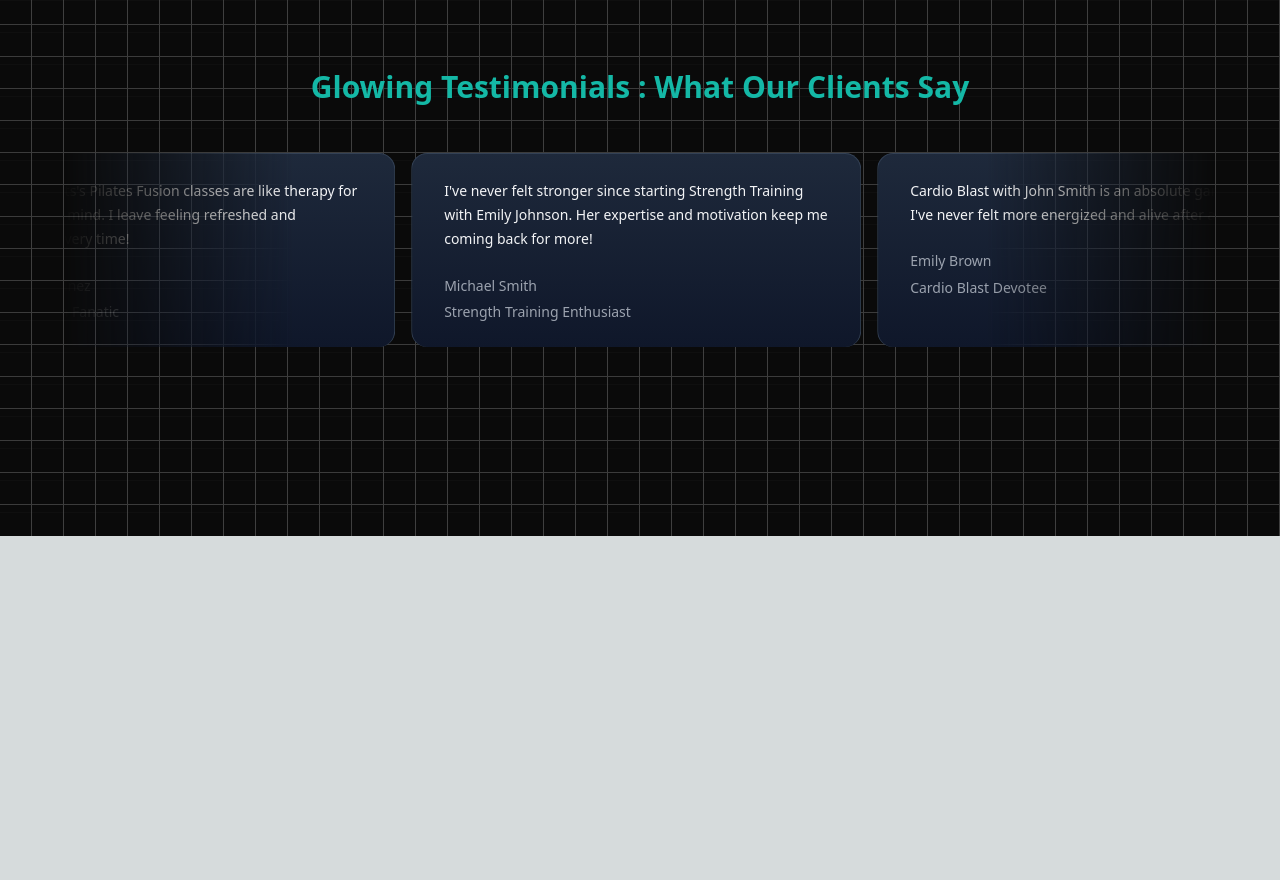
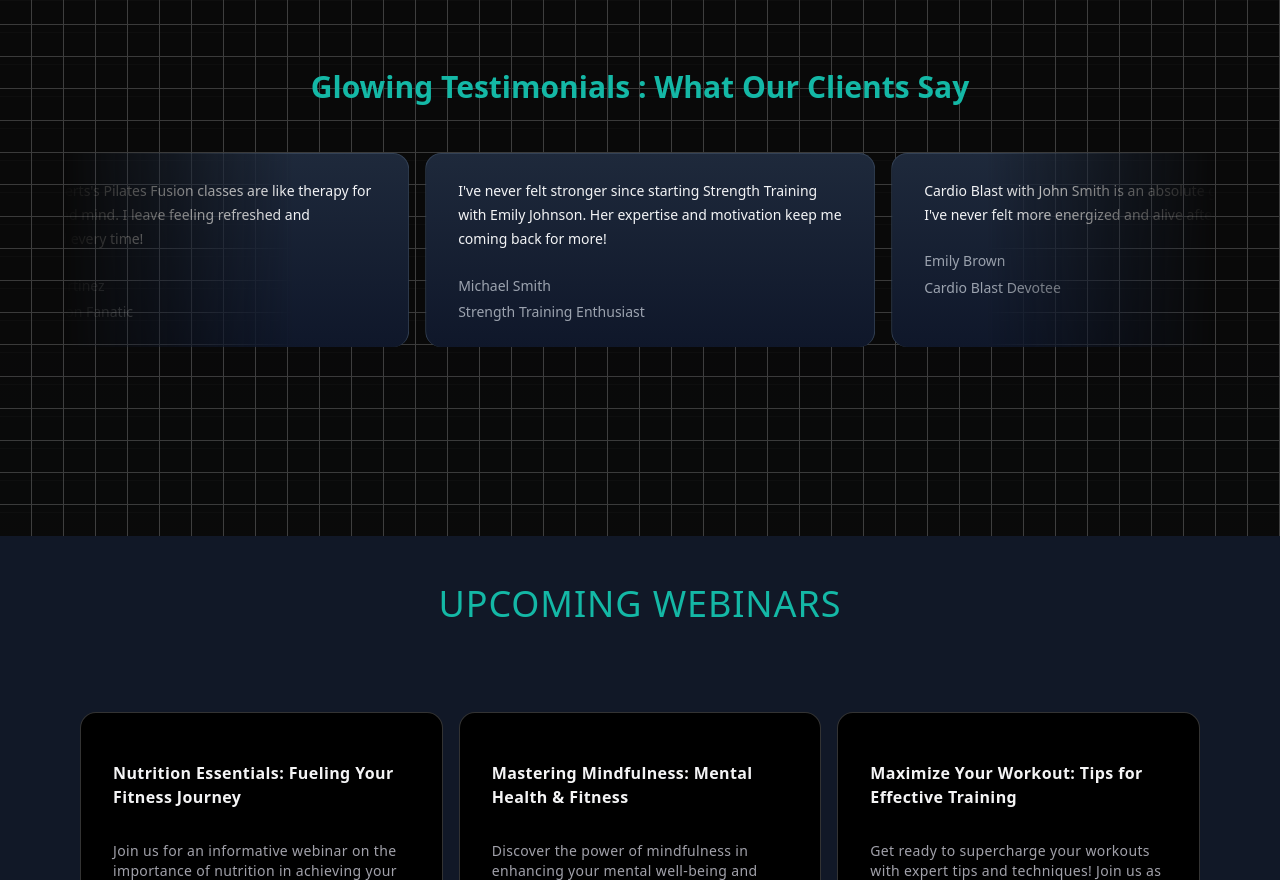
Before and after one commit to anafariya/gym-cc-portfolio, a Next.js app: page / in a window 1280 px wide. Shown: the part 1920-2800 px from the top of the page. Before the commit the page ends 2456 px from the top, so only its background shows below. Built offline with nearby package versions, Linux system fonts and the light colour scheme.

Commit message:
added upcoming webinars

```diff
--- a/src/app/page.tsx
+++ b/src/app/page.tsx
@@ -3,6 +3,7 @@ import FeaturedPrograms from "@/components/FeaturedPrograms";
 import Image from "next/image";
 import WhyChooseUs from "@/components/WhyChooseUs";
 import GymTestimonials from "@/components/TestimonialCards";
+import UpcomingWebinars from "@/components/UpcomingWebinars";
 
 
 export default function Home() {
@@ -12,6 +13,7 @@ export default function Home() {
       <FeaturedPrograms/>
       <WhyChooseUs/>
       <GymTestimonials/>
+      <UpcomingWebinars/>
     </main>
   );
 }
--- /dev/null
+++ b/src/components/UpcomingWebinars.tsx
@@ -0,0 +1,69 @@
+"use client"
+
+import Link from 'next/link'
+import { HoverEffect } from './ui/card-hover-effect'
+function UpcomingWebinars() {
+
+    const featuredWebinars = [
+        {
+          "title": "Nutrition Essentials: Fueling Your Fitness Journey",
+          "description": "Join us for an informative webinar on the importance of nutrition in achieving your fitness goals. Learn about essential nutrients, meal planning, and healthy eating habits to support your active lifestyle.",
+          "slug": "nutrition-essentials",
+          "isFeatured": true
+        },
+        {
+          "title": "Mastering Mindfulness: Mental Health & Fitness",
+          "description": "Discover the power of mindfulness in enhancing your mental well-being and overall fitness. In this webinar, we'll explore mindfulness techniques, stress management strategies, and their impact on your physical health.",
+          "slug": "mastering-mindfulness",
+          "isFeatured": true
+        },
+        {
+          "title": "Maximize Your Workout: Tips for Effective Training",
+          "description": "Get ready to supercharge your workouts with expert tips and techniques! Join us as we discuss effective training methods, workout programming, and how to optimize your gym sessions for maximum results.",
+          "slug": "maximize-your-workout",
+          "isFeatured": true
+        },
+        {
+          "title": "Injury Prevention & Recovery: Stay Strong, Stay Safe",
+          "description": "Learn how to prevent injuries and promote faster recovery in your fitness journey. Our webinar will cover common workout injuries, injury prevention strategies, and effective techniques for rehabilitation.",
+          "slug": "injury-prevention-recovery",
+          "isFeatured": true
+        },
+        {
+          "title": "Unlock Your Potential: Goal Setting & Motivation",
+          "description": "Achieve your fitness dreams with effective goal setting and motivation techniques. Join us to learn how to set SMART fitness goals, stay motivated, and overcome common obstacles on your path to success.",
+          "slug": "unlock-your-potential",
+          "isFeatured": true
+        }
+      ]
+
+  return (
+    <div className='p-12 bg-gray-900'>
+        <div className='max-w-7xl mx-auto px-4 sm:px-6'>
+            <div className='text-center'>
+                <h2 className='text-4xl text-teal-500 tracking-wide uppercase'>
+                    upcoming webinars
+                </h2>
+            </div>
+            <div className='mt-10'>
+                <HoverEffect
+                items = {featuredWebinars.map(webinar => (
+                    {
+                        title: webinar.title,
+                        description: webinar.description,
+                        link: webinar.slug
+                    }
+                ))}
+                />
+            </div>
+            <div className='mt-10 text-center'>
+                <Link href="/" className='text-teal-400 font-semibold text-lg border-b-2 border-teal-400 hover:text-white hover:border-white transition duration-300'>
+                    View All Webinars
+                </Link>
+            </div>
+        </div>
+    </div>
+  )
+}
+
+export default UpcomingWebinars
--- /dev/null
+++ b/src/components/ui/card-hover-effect.tsx
@@ -0,0 +1,111 @@
+import { cn } from "@/utils/cn";
+import { AnimatePresence, motion } from "framer-motion";
+import Link from "next/link";
+import { useState } from "react";
+
+export const HoverEffect = ({
+  items,
+  className,
+}: {
+  items: {
+    title: string;
+    description: string;
+    link: string;
+  }[];
+  className?: string;
+}) => {
+  let [hoveredIndex, setHoveredIndex] = useState<number | null>(null);
+
+  return (
+    <div
+      className={cn(
+        "grid grid-cols-1 md:grid-cols-2  lg:grid-cols-3  py-10",
+        className
+      )}
+    >
+      {items.map((item, idx) => (
+        <Link
+          href={item?.link}
+          key={item?.link}
+          className="relative group  block p-2 h-full w-full"
+          onMouseEnter={() => setHoveredIndex(idx)}
+          onMouseLeave={() => setHoveredIndex(null)}
+        >
+          <AnimatePresence>
+            {hoveredIndex === idx && (
+              <motion.span
+                className="absolute inset-0 h-full w-full bg-neutral-200 dark:bg-slate-800/[0.8] block  rounded-3xl"
+                layoutId="hoverBackground"
+                initial={{ opacity: 0 }}
+                animate={{
+                  opacity: 1,
+                  transition: { duration: 0.15 },
+                }}
+                exit={{
+                  opacity: 0,
+                  transition: { duration: 0.15, delay: 0.2 },
+                }}
+              />
+            )}
+          </AnimatePresence>
+          <Card>
+            <CardTitle>{item.title}</CardTitle>
+            <CardDescription>{item.description}</CardDescription>
+          </Card>
+        </Link>
+      ))}
+    </div>
+  );
+};
+
+export const Card = ({
+  className,
+  children,
+}: {
+  className?: string;
+  children: React.ReactNode;
+}) => {
+  return (
+    <div
+      className={cn(
+        "rounded-2xl h-full w-full p-4 overflow-hidden bg-black border border-transparent dark:border-white/[0.2] group-hover:border-slate-700 relative z-20",
+        className
+      )}
+    >
+      <div className="relative z-50">
+        <div className="p-4">{children}</div>
+      </div>
+    </div>
+  );
+};
+export const CardTitle = ({
+  className,
+  children,
+}: {
+  className?: string;
+  children: React.ReactNode;
+}) => {
+  return (
+    <h4 className={cn("text-zinc-100 font-bold tracking-wide mt-4", className)}>
+      {children}
+    </h4>
+  );
+};
+export const CardDescription = ({
+  className,
+  children,
+}: {
+  className?: string;
+  children: React.ReactNode;
+}) => {
+  return (
+    <p
+      className={cn(
+        "mt-8 text-zinc-400 tracking-wide leading-relaxed text-sm",
+        className
+      )}
+    >
+      {children}
+    </p>
+  );
+};
```
